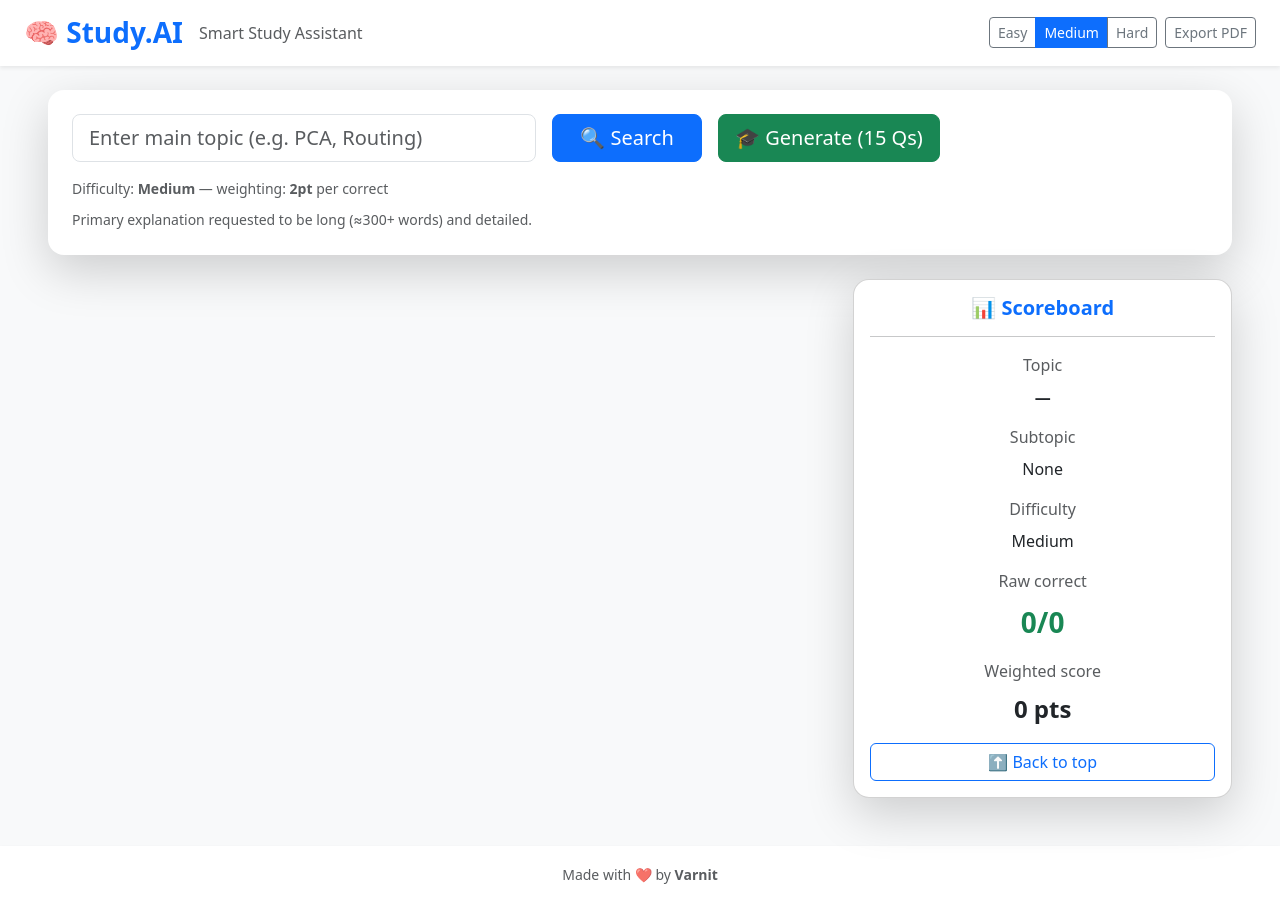
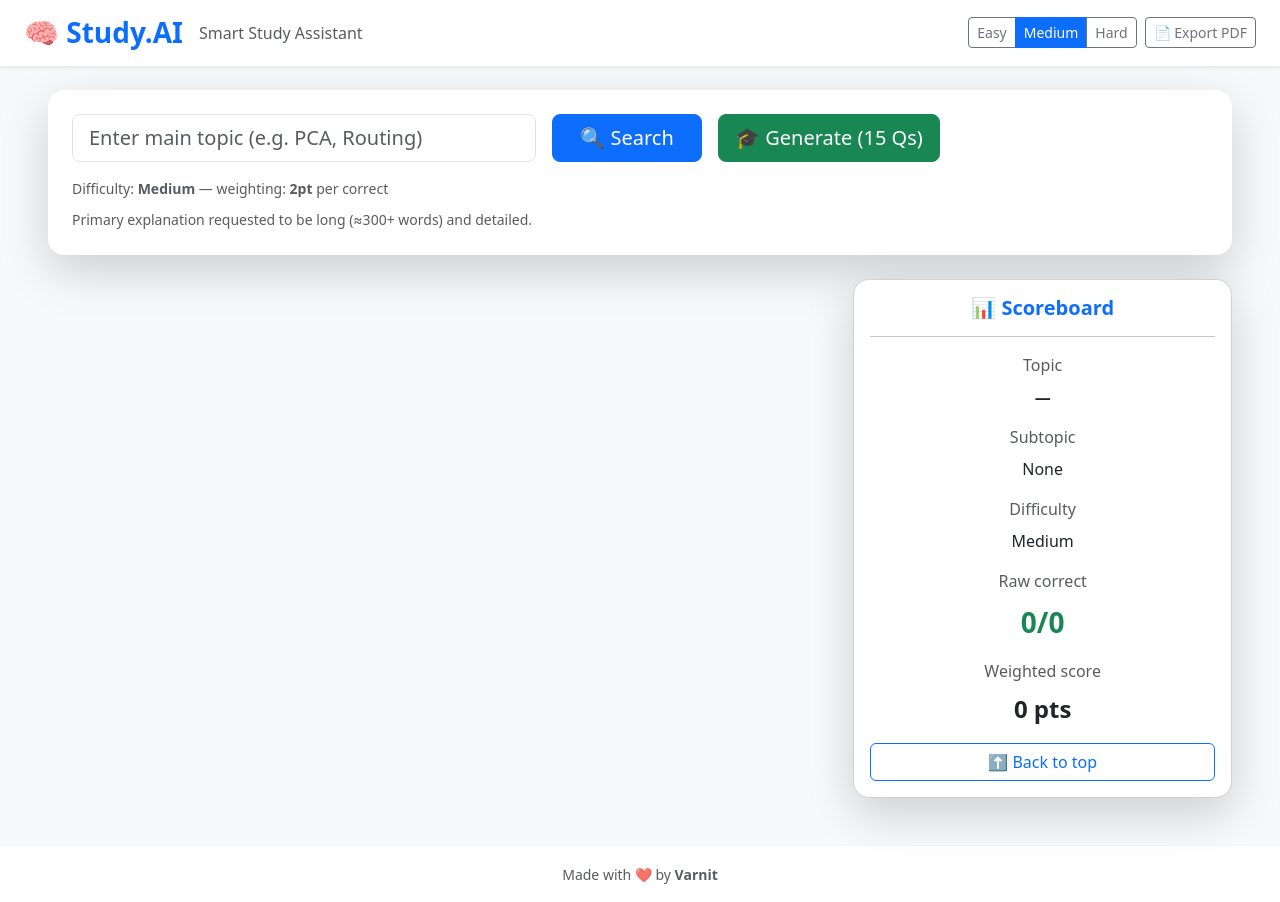
Before and after one commit to varnitpatel001/study_ai, a React app in the folder frontend/: page / in a window 1280 px wide. Built offline with nearby package versions, Linux system fonts and the light colour scheme; the HTML template or start-up script is replaced by a standard one.

Commit message:
Add PDF icon to Export button

```diff
--- a/frontend/src/App.jsx
+++ b/frontend/src/App.jsx
@@ -258,7 +258,7 @@ Make questions suitable for ${difficulty} difficulty.`;
               ))}
             </div>
             <button className="btn btn-outline-secondary btn-sm" onClick={exportPDF}>
-              Export PDF
+              📄 Export PDF
             </button>
           </div>
         </div>
```
